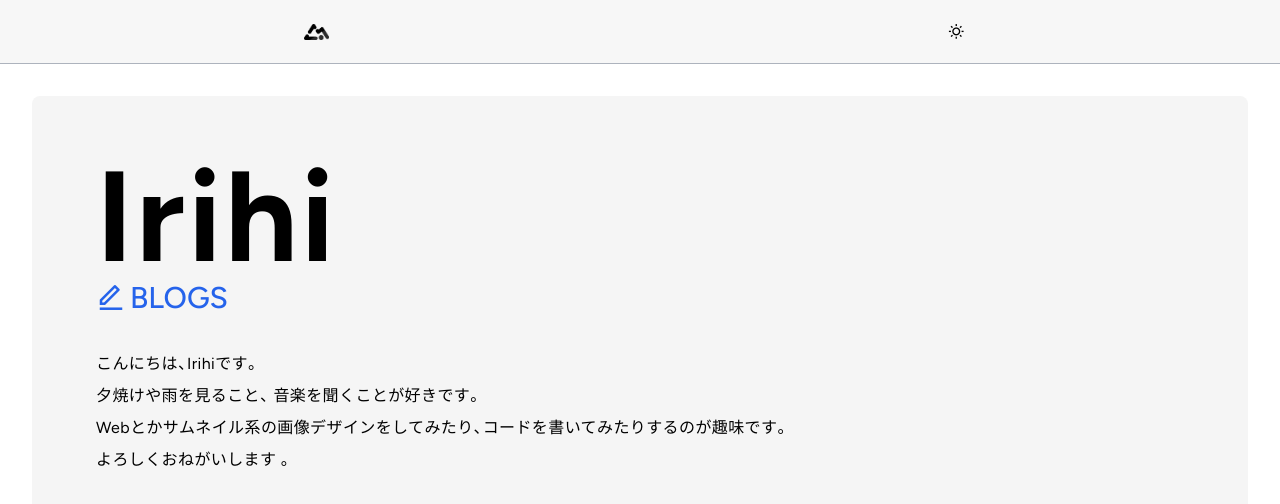
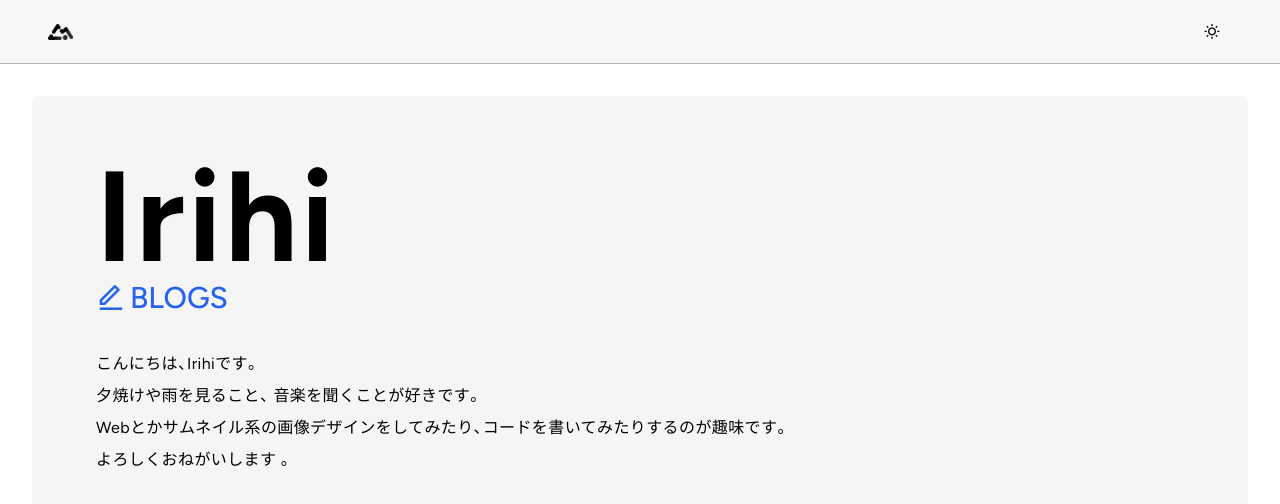
Before and after one commit to irhdevel/portfolio, a Next.js app: page / in a window 1280 px wide. Shown: the top 504 px of the page. Built offline with nearby package versions, Linux system fonts and the light colour scheme.

Commit message:
[changed] header spacing

```diff
--- a/components/Header.tsx
+++ b/components/Header.tsx
@@ -21,7 +21,7 @@ export function Header(
         <header
             className="
             h-16 dark:bg-neutral-950/80 dark:border-b-gray-700/80
-            border-b flex items-center justify-around
+            border-b flex items-center justify-between px-12
             bg-neutral-100/80 border-b-gray-400/80 fixed w-full backdrop-blur backdrop-saturate-150 z-50">
             <Link
                 href="/"
```
